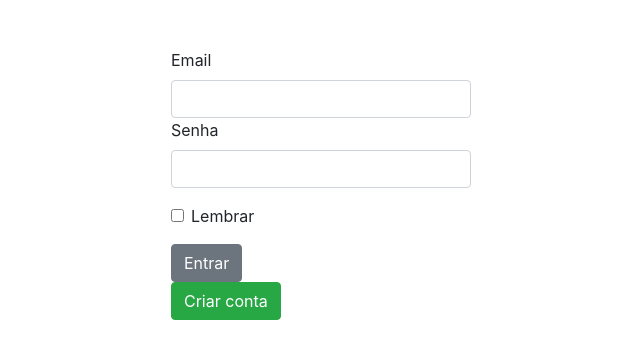
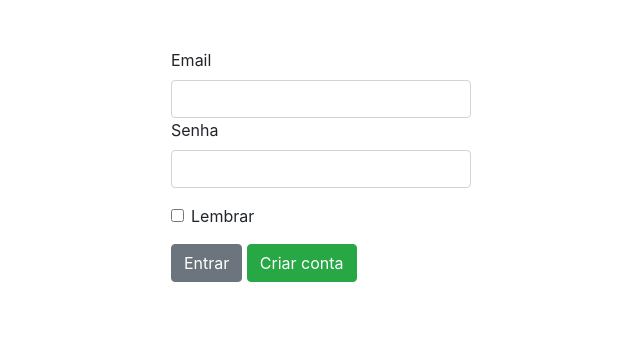
Before and after one commit to whzinn/saldata, a Flask app: page / in a window 1280 px wide. Shown: the top 359 px of the page, without its empty margins (319-959 px from the left). Run offline with Flask 2, Linux system fonts and the light colour scheme; some libraries are stand-ins or nearby versions.

Commit message:
Update acesso.html

```diff
--- a/templates/acesso.html
+++ b/templates/acesso.html
@@ -47,12 +47,12 @@
         <button type="submit" class="btn btn-secondary">Entrar</button>
 
     </form>
-    <form method="GET" action="criar">
-<button type="submit" class="btn btn-success">Criar conta</button>
+
+<a href="/criar" class="btn btn-success">Criar conta</a>
 
 
 
-      </form>
+
   </div>
 </body>
 </html>
```
